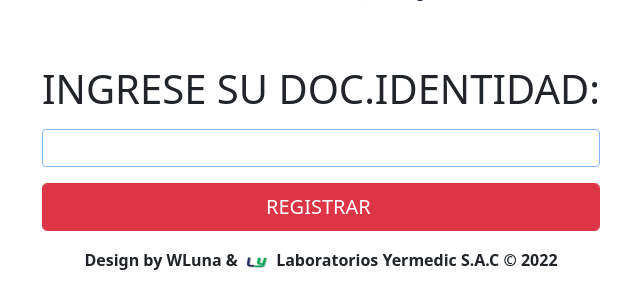
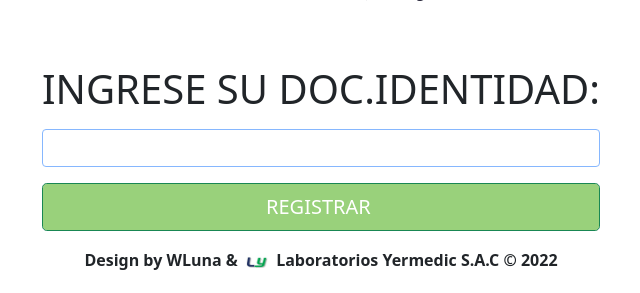
Before and after one commit to LunaWilfredo/Assistant, a PHP site: page / in a window 1280 px wide. Shown: the part 771-1064 px from the top of the page, without its empty margins (319-959 px from the left). Run offline with PHP 8.4, Linux system fonts and the light colour scheme; some libraries are stand-ins or nearby versions.

Commit message:
End
Sistema completo

```diff
--- a/Layout/CSS/style.css
+++ b/Layout/CSS/style.css
@@ -0,0 +1,3 @@
+.btn-success{
+    background-color: #99D17B !important;
+}
--- a/View/content.php
+++ b/View/content.php
@@ -41,7 +41,7 @@ if(isset($_POST['dni']) && !empty($_POST['dni'])){
                                 <input type="text" class="text-center fw-bold form-control border-1 text-secondary shadow-none" name="dni" value="" autofocus maxlength="8" required>
                             </div>
                             <div class="mt-3">
-                                <button type="submit" class="form-control btn btn-danger btn-lg text-uppercase" id="">Registrar <i class="fas fa-alarm-clock"></i></button>
+                                <button type="submit" class="form-control btn btn-success btn-lg text-uppercase" id="">Registrar <i class="fas fa-alarm-clock"></i></button>
                             </div>
                         </div>
                     </div>
--- a/View/footer.php
+++ b/View/footer.php
@@ -11,5 +11,7 @@
     <script src="https://cdn.jsdelivr.net/npm/bootstrap@5.0.2/dist/js/bootstrap.min.js" integrity="sha384-cVKIPhGWiC2Al4u+LWgxfKTRIcfu0JTxR+EQDz/bgldoEyl4H0zUF0QKbrJ0EcQF" crossorigin="anonymous"></script>
     <!-- Main JS -->
     <script src="Layout/JS/main.js"></script>
+    <!-- FontAwesome -->
+    <script src="https://kit.fontawesome.com/57b38ed15d.js" crossorigin="anonymous"></script>
 </body>
 </html>
--- a/View/header.php
+++ b/View/header.php
@@ -5,12 +5,10 @@
     <meta http-equiv="X-UA-Compatible" content="IE=edge">
     <meta name="viewport" content="width=device-width, initial-scale=1.0">
     <title>Assistant</title>
+    <!-- CSS -->
+    <link rel="stylesheet" type="text/css" href="Layout/CSS/style.css" >
     <!-- CSS Bootstrap -->
     <link href="https://cdn.jsdelivr.net/npm/bootstrap@5.0.2/dist/css/bootstrap.min.css" rel="stylesheet" integrity="sha384-EVSTQN3/azprG1Anm3QDgpJLIm9Nao0Yz1ztcQTwFspd3yD65VohhpuuCOmLASjC" crossorigin="anonymous">
-    <!-- FontAwesome -->
-    <script src="https://kit.fontawesome.com/57b38ed15d.js" crossorigin="anonymous"></script>
-    <!-- CSS -->
-    <link rel="stylesheet" href="Layout/CSS/style.css">
 
 </head>
 <body>
```
